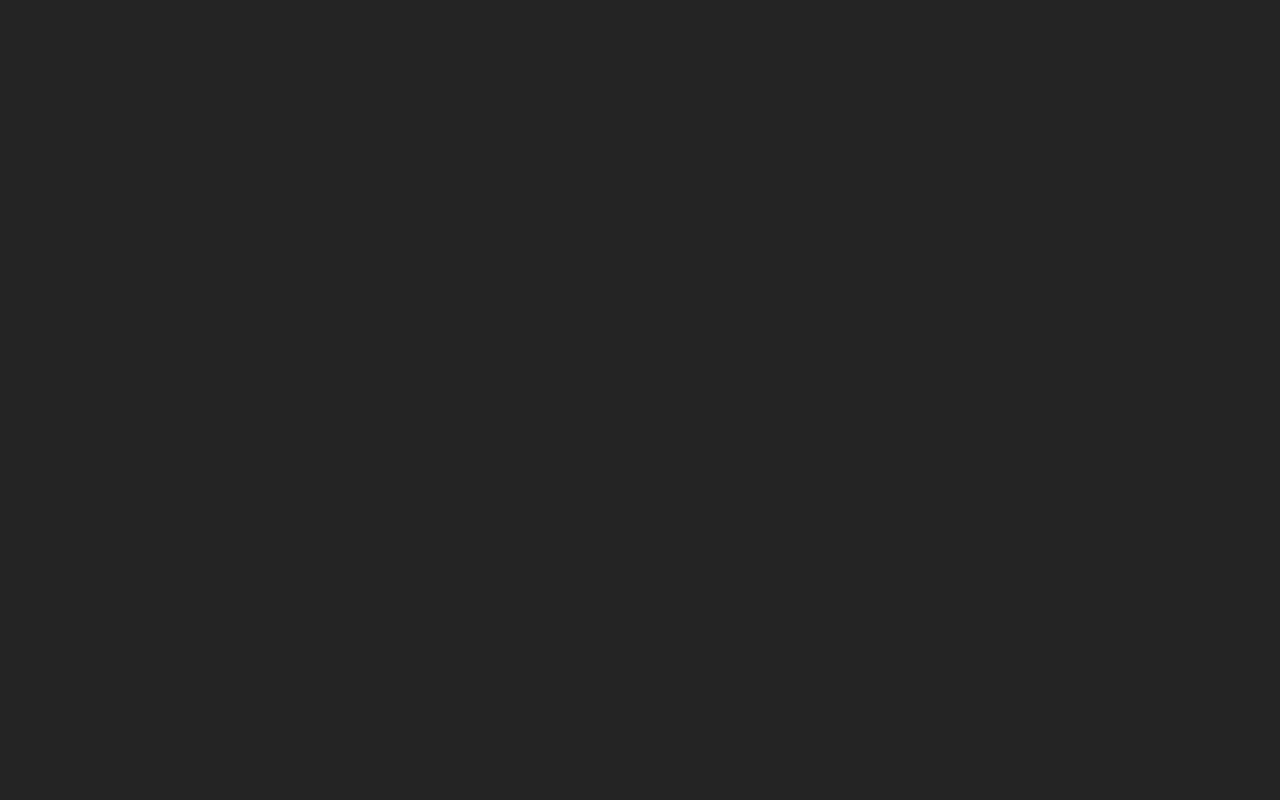
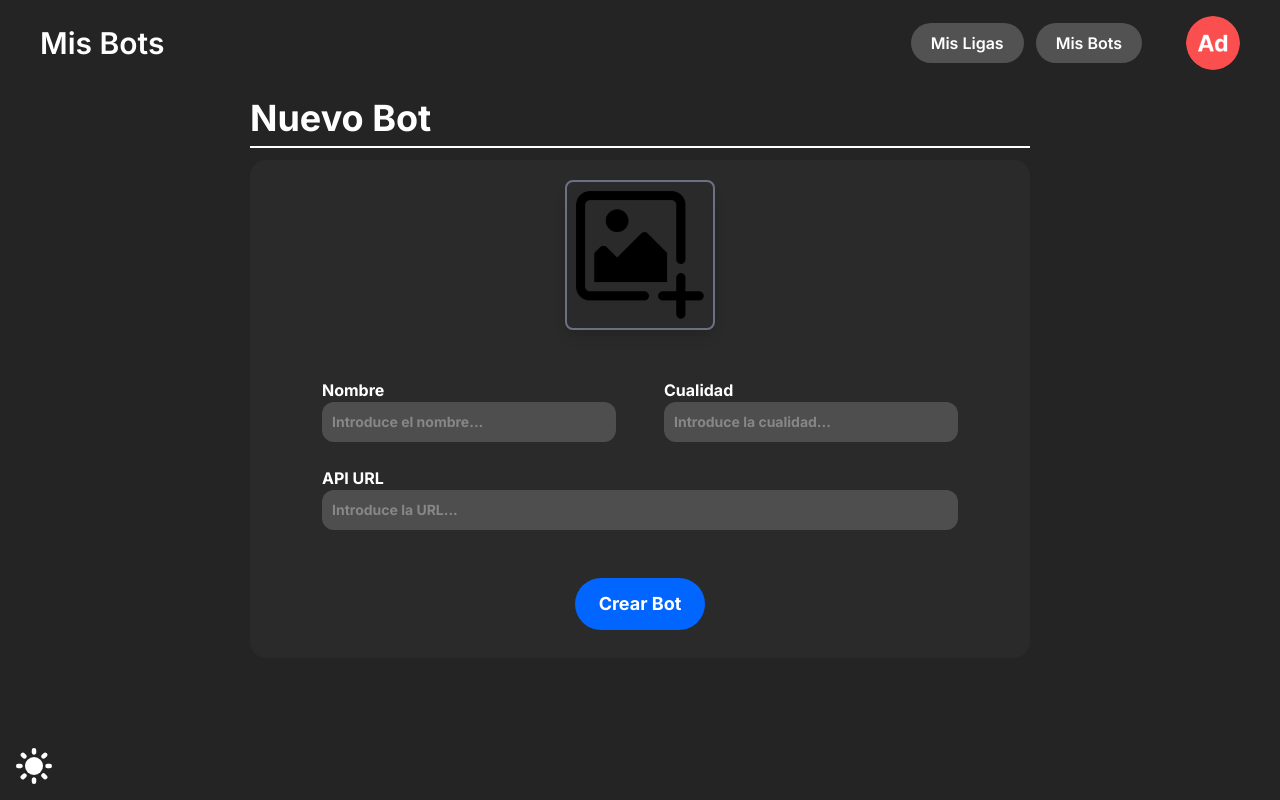
Before and after one commit to alberba/front-end-adonde-band, a Vue app: page /createBot in a window 1280 px wide. Before the commit this address had no page. Built offline with nearby package versions, Linux system fonts and the light colour scheme.

Commit message:
Página de crearBot creada (path: crearBot), pendiente integrarla con la API

```diff
--- a/src/router/index.ts
+++ b/src/router/index.ts
@@ -8,6 +8,7 @@ import MyLeaguePage from '@/views/MyLeaguePage.vue'
 import MyBotsPage from '@/views/MyBotsPage.vue'
 import NewLeaguePage from '@/views/NewLeaguePage.vue'
 import RegisterPage from '@/views/RegisterPage.vue'
+import NewBotPage from '@/views/NewBotPage.vue'
 
 const routes = [
   { path: '/', component: HomePage, meta: { requiresAuth: true } },
@@ -17,6 +18,7 @@ const routes = [
   { path: '/myLeague', component: MyLeaguePage },
   { path: '/createLeague', component: NewLeaguePage },
   { path: '/myBots', component: MyBotsPage },
+  { path: '/createBot', component: NewBotPage },
   { path: '/register', component: RegisterPage },
 ]
 
--- /dev/null
+++ b/src/views/NewBotPage.vue
@@ -0,0 +1,151 @@
+<script setup lang="ts">
+import { ref } from 'vue'
+import HeaderApp from '@/components/HeaderApp.vue'
+import FooterApp from '@/components/FooterApp.vue'
+import addPhoto from '@/assets/svg/addPhoto.svg'
+
+// Estado para los campos del formulario
+const nameField = ref('')
+const cualidadField = ref('')
+const apiUrlField = ref('')
+
+// Estado y referencias para la imagen
+const imageUrl = ref<string | null>(null)
+const fileInputRef = ref<HTMLInputElement | null>(null)
+
+// Manejador para el cambio del archivo (subida de imagen)
+function onFileChange(event: Event) {
+  const target = event.target as HTMLInputElement
+  const files = target.files
+  if (!files?.length) return
+
+  const file = files[0]
+
+  // Verificar que sea un tipo MIME de imagen
+  if (!file.type.startsWith('image/')) {
+    alert('Por favor, selecciona un archivo de imagen válido.')
+    return
+  }
+
+  // Leer y mostrar la vista previa
+  const reader = new FileReader()
+  reader.onload = () => {
+    imageUrl.value = reader.result as string
+  }
+  reader.readAsDataURL(file)
+}
+
+function onImageClick() {
+  fileInputRef.value?.click()
+}
+
+// Para gestionar el envío del formulario
+function onSubmitForm() {
+  try {
+
+    // Aquí podrías llamar a tu API o lógica de guardado
+
+    // Para asegurar que el usuario ha seleccionado una imagen para su bot:
+    if (!imageUrl.value) {
+      alert('Por favor, selecciona una imagen antes de crear el bot.')
+      return
+    }
+
+    alert('Bot guardado con éxito')
+
+  } catch {
+    alert('Ocurrió un error al guardar el bot')
+  }
+}
+</script>
+
+<template>
+  <HeaderApp title="Mis Bots" :is-heading1="true" />
+  <main
+    class="xs:px-8 mb-10 flex w-full flex-col items-center justify-center px-3 sm:max-w-[860px] md:px-10 lg:w-[860px]"
+  >
+    <header class="m-3 flex w-full flex-col gap-2">
+      <div class="flex flex-row items-center justify-between">
+        <h1 class="text-4xl font-bold">Nuevo Bot</h1>
+      </div>
+      <div class="h-0 w-full border"></div>
+    </header>
+
+    <div class="mb-4 flex w-full flex-col items-center gap-12 rounded-2xl bg-[#2a2a2a] py-5">
+
+      <!-- Imagen del Bot -->
+      <div class="relative cursor-pointer" @click="onImageClick">
+        <img
+          :src="imageUrl ? imageUrl : addPhoto"
+          alt="Imagen del Bot"
+          class="h-[150px] w-[150px] rounded-lg border-2 border-gray-500 shadow-lg transition-transform duration-300 ease-in-out hover:scale-105"
+        />
+        <input
+          ref="fileInputRef"
+          type="file"
+          accept="image/*"
+          class="hidden"
+          @change="onFileChange"
+        />
+      </div>
+
+      <!-- Formulario -->
+      <form
+        @submit.prevent="onSubmitForm"
+        class="flex w-full flex-col items-center gap-8 rounded-md px-18 font-bold text-white"
+      >
+        <fieldset class="mb-4 grid w-full grid-cols-1 gap-x-12 gap-y-6 sm:grid-cols-2">
+
+          <!-- Nombre -->
+          <label for="name" class="flex flex-col">
+            Nombre
+            <input
+              id="name"
+              v-model="nameField"
+              type="text"
+              class="w-full rounded-xl bg-[#c1c1c1] p-2.5 text-sm placeholder:text-[#878787] dark:bg-[#4e4e4e]"
+              placeholder="Introduce el nombre..."
+              required
+            />
+          </label>
+
+          <!-- Cualidad -->
+          <label for="cualidad" class="flex flex-col">
+            Cualidad
+            <input
+              id="cualidad"
+              v-model="cualidadField"
+              type="text"
+              class="w-full rounded-xl bg-[#c1c1c1] p-2.5 text-sm placeholder:text-[#878787] dark:bg-[#4e4e4e]"
+              placeholder="Introduce la cualidad..."
+              required
+            />
+          </label>
+
+          <!-- API URL -->
+          <label for="api-url" class="flex flex-col sm:col-span-2">
+            API URL
+            <input
+              id="api-url"
+              v-model="apiUrlField"
+              type="text"
+              class="w-full rounded-xl bg-[#c1c1c1] p-2.5 text-sm placeholder:text-[#878787] dark:bg-[#4e4e4e]"
+              placeholder="Introduce la URL..."
+              required
+            />
+          </label>
+        </fieldset>
+
+        <!-- Botón Crear Bot -->
+        <button
+          type="submit"
+          class="mb-2 rounded-full bg-[#06f] px-6 py-3 text-lg text-white"
+          aria-label="Crear Bot"
+        >
+          Crear Bot
+        </button>
+      </form>
+    </div>
+  </main>
+  <FooterApp />
+</template>
```
Also changed, not shown: src/assets/svg/addPhoto.svg (added).
